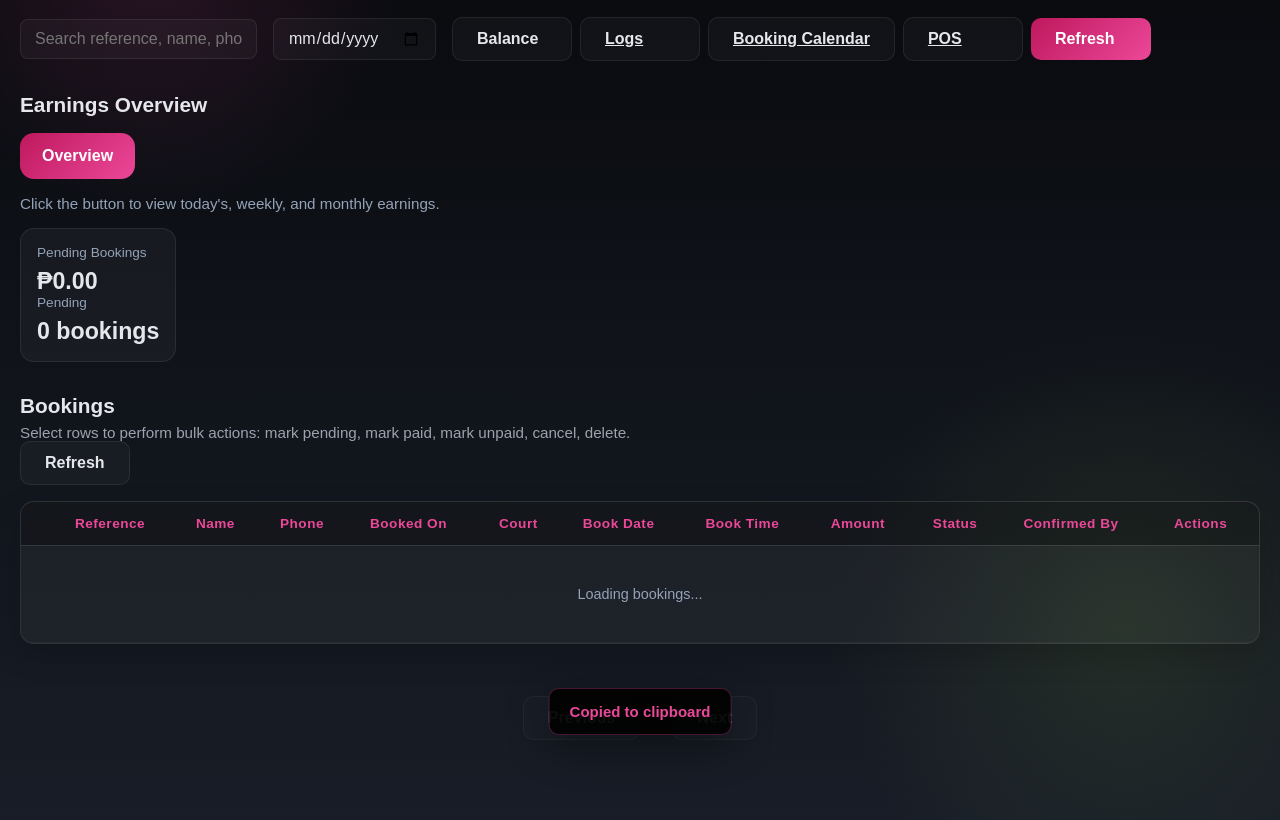
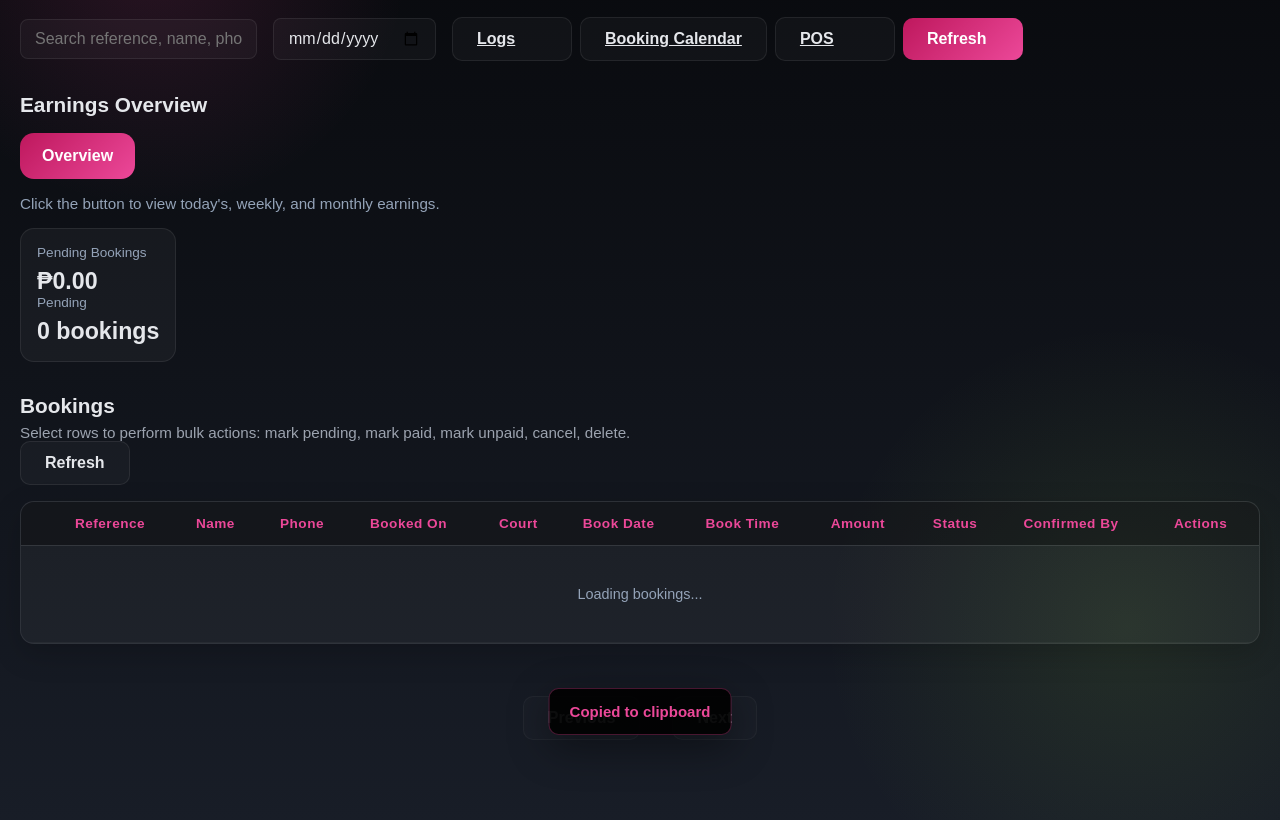
Before and after one commit to picklesocial26/adminps, a website: page admin-dashboard.html in a window 1280 px wide. Shown: the part 145-965 px from the top of the page. Drawn offline with nearby package versions, Linux system fonts and the light colour scheme; sample sign-in values are in the browser's storage.

Commit message:
Update admin-dashboard.html

```diff
--- a/admin-dashboard.html
+++ b/admin-dashboard.html
@@ -54,8 +54,7 @@
         <input type="text" id="searchInput" class="filter-input" placeholder="Search reference, name, phone" oninput="applyFilters()">
         <input type="date" id="filterFrom" class="filter-input" onchange="applyFilters()">
         <div class="dashboard-actions">
-          <button class="btn-secondary" onclick="openEarningsModalWithPassword()">Balance</button>
-          <a class="btn-secondary" href="Logs.html">Logs</a>
+            <a class="btn-secondary" href="Logs.html">Logs</a>
           <a class="btn-secondary" href="Booking%20Calendar.html">Booking Calendar</a>
           <a class="btn-secondary" href="countr-pos.html?view=pos" target="_blank" rel="noopener noreferrer">POS</a>
           <button class="btn-primary refresh-button" onclick="refreshData()">Refresh</button>
```
